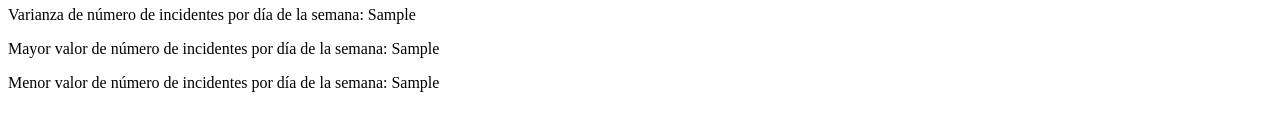
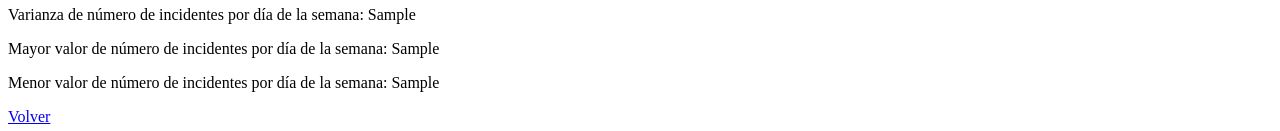
Before and after one commit to KDLK99/SI_Practica2, a Flask app: template src/templates/ex3.html in a window 1280 px wide. Shown: the part 2024-2155 px from the top of the page. Before the commit the page ends 2116 px from the top, so only its background shows below. Run offline with Flask 3, Linux system fonts and the light colour scheme; the template is opened without the code that fills it: most values are stand-ins (such as "Sample title", 1, 10 or a date in 2020).

Commit message:
Update ex3.html

```diff
--- a/src/templates/ex3.html
+++ b/src/templates/ex3.html
@@ -85,5 +85,6 @@
     <p>Varianza de número de incidentes por día de la semana: {{ dia_de_la_semana_5 }}</p>
     <p>Mayor valor de número de incidentes por día de la semana: {{ dia_de_la_semana_6 }}</p>
     <p>Menor valor de número de incidentes por día de la semana: {{ dia_de_la_semana_7 }}</p>
+<a href='/'>Volver</a>
 </body>
 </html>
```
